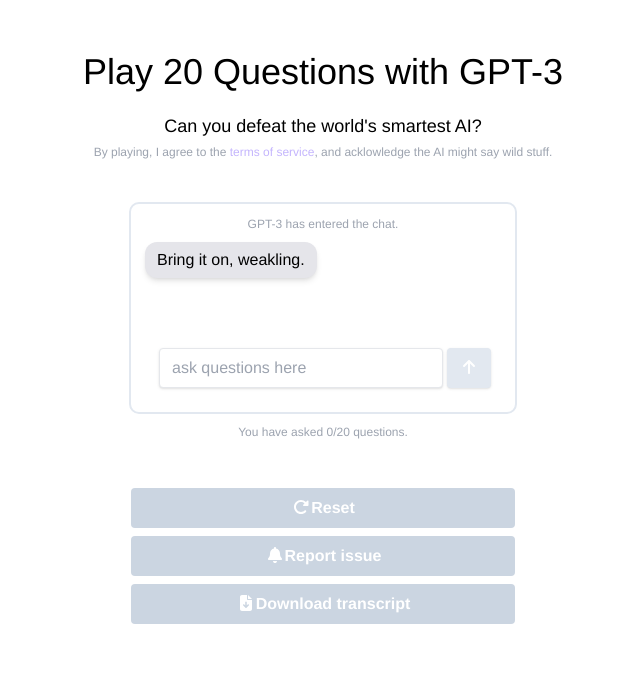
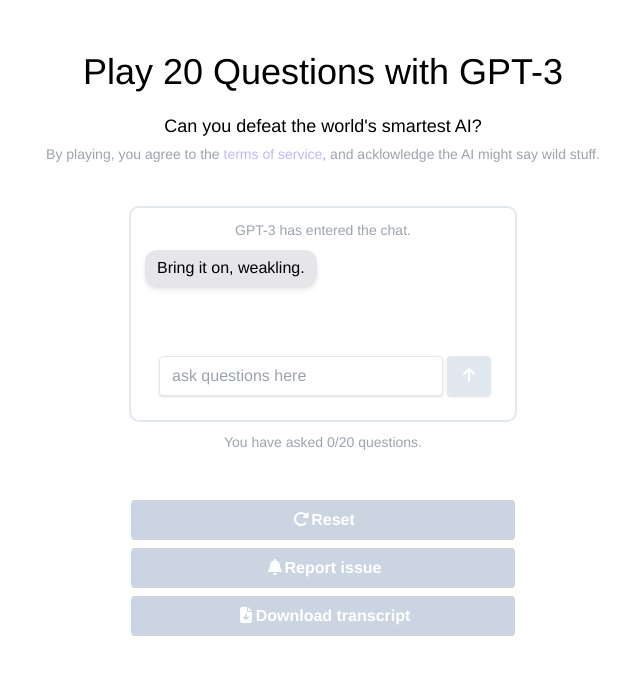
Before and after one commit to nsbradford/20QuestionsWithGPT3, a Next.js app: page / in a window 1280 px wide. Shown: the top 674 px of the page, without its empty margins (317-957 px from the left). Built offline with nearby package versions, Linux system fonts and the light colour scheme; no server answers; a web font is replaced by a local one.

Commit message:
Fixed helper text.

```diff
--- a/components/Game.tsx
+++ b/components/Game.tsx
@@ -107,7 +107,7 @@
         )}
         {gameOver && (
           <div className={styles.littletext}>
-            To play again, click <b>Reset</b> below.
+            To play again, click&nbsp;<b>Reset</b>&nbsp;below.
           </div>
         )}
 
--- a/pages/index.tsx
+++ b/pages/index.tsx
@@ -23,8 +23,8 @@
         <div className="">
           <h1 className="text-4xl m-5">Play 20 Questions with GPT-3</h1>
           <h2 className="text-lg">Can you defeat the world's smartest AI?</h2>
-          <p className={styles.littletext}>
-            By playing, I agree to the{' '}
+          <p className="text-sm text-gray-400 my-1 mx-4">
+            By playing, you agree to the&nbsp;
             <a
               className="hover:underline text-violet-300"
               href="https://openai.com/api/policies/terms/"
--- a/styles/Home.module.scss
+++ b/styles/Home.module.scss
@@ -18,8 +18,8 @@
 }
 
 .littletext {
-  @apply flex items-center justify-center text-xs text-gray-400 my-1;
-  white-space: pre-wrap;
+  @apply flex items-center justify-center text-sm text-gray-400 my-1;
+  // white-space: pre-wrap;
 }
 
 .bubble {
```
